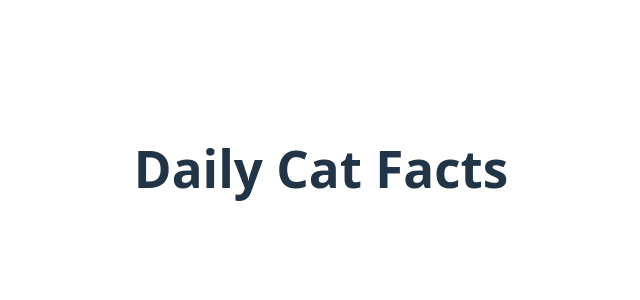
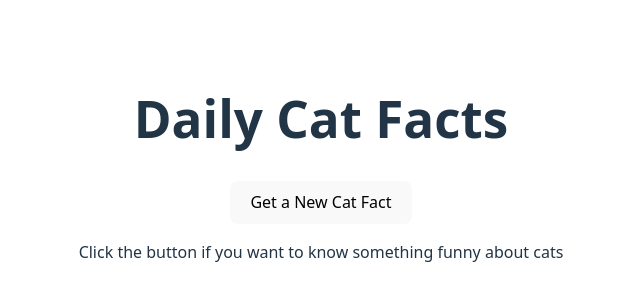
Before and after one commit to Anuska86/cat-fact, a React (Vite) app in the folder cat-fact/: page / in a window 1280 px wide. Shown: the part 232-532 px from the top of the page, without its empty margins (319-959 px from the left). Built offline with nearby package versions, Linux system fonts and the light colour scheme.

Commit message:
cat Data

```diff
--- a/cat-fact/src/App.tsx
+++ b/cat-fact/src/App.tsx
@@ -16,6 +16,19 @@ function App() {
     }
   };
 
-  return <h1>Daily Cat Facts</h1>;
+  return (
+    <div className="app-div">
+      <h1>Daily Cat Facts</h1>
+
+      <div className="fact-card">
+        <button onClick={fetchFact}>Get a New Cat Fact</button>
+        {catData ? (
+          <p className="fact-text">{catData.fact}</p>
+        ) : (
+          <p>Click the button if you want to know something funny about cats</p>
+        )}
+      </div>
+    </div>
+  );
 }
 export default App;
```
